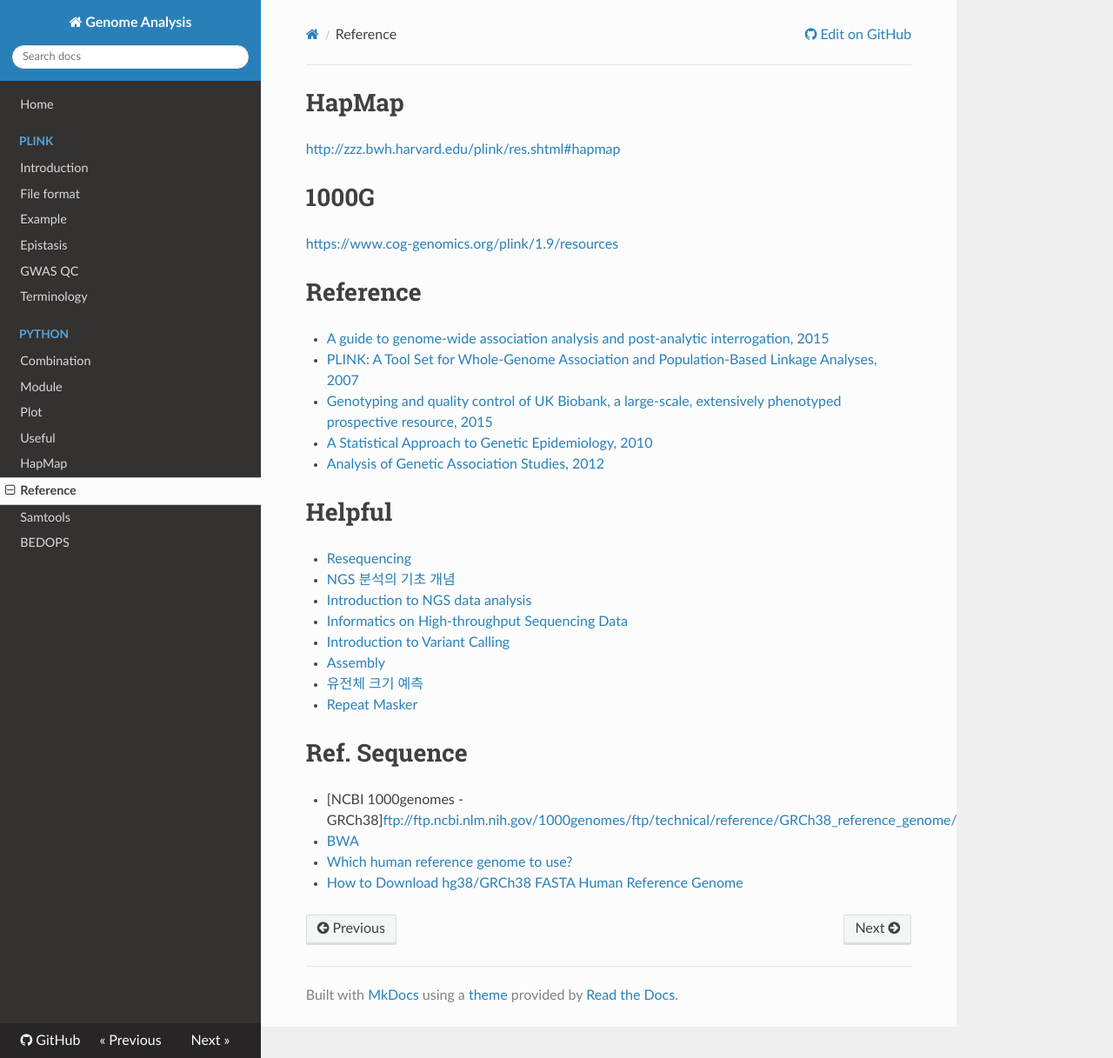
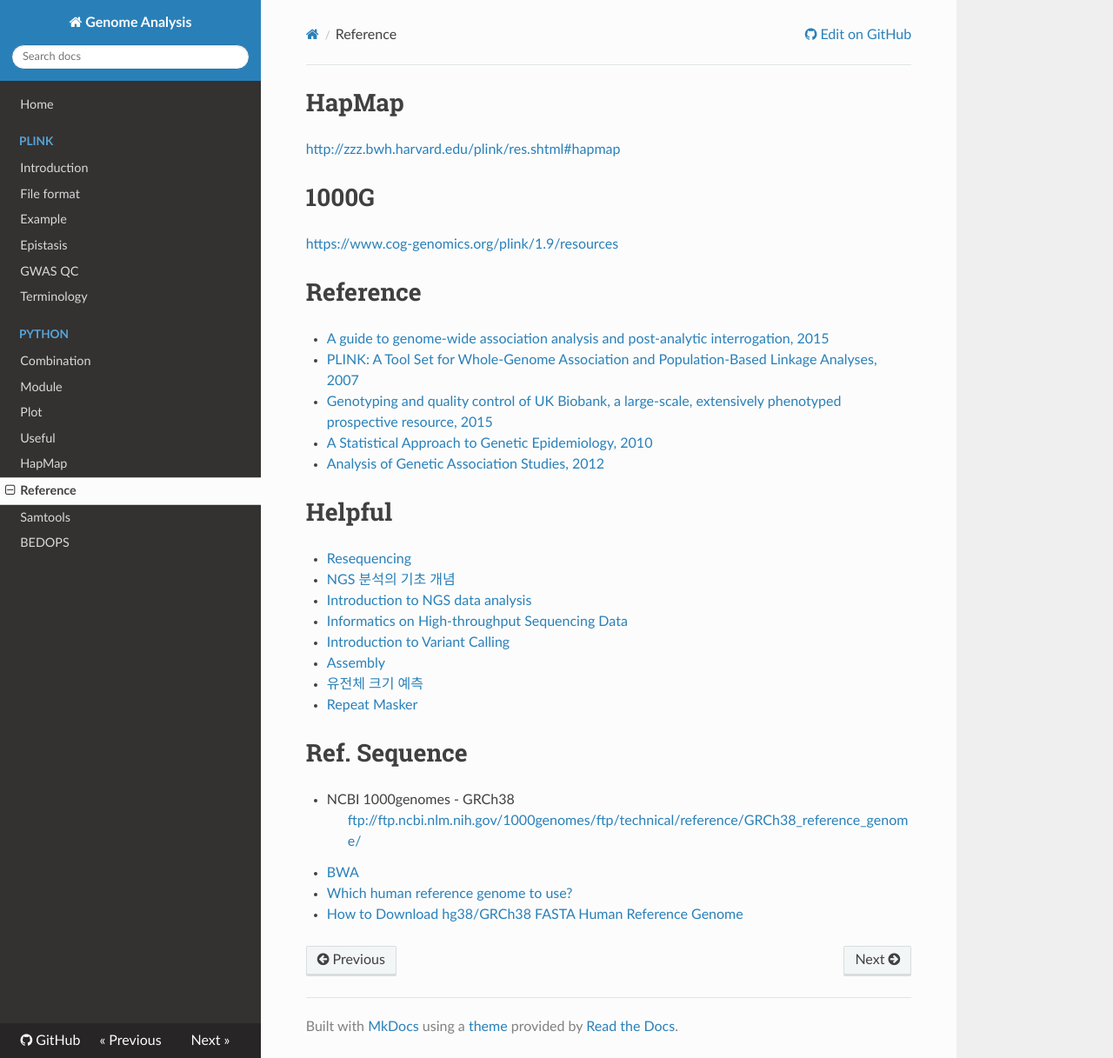
Before and after one commit to WonyoungCho/plink, an MkDocs documentation site: the page built from docs/data_ref.md, in a window 1280 px wide and 1217 px high. Shown: the whole window at 87% size. Built offline with MkDocs 1.6.1, drawn with Linux system fonts in a browser that asks for light colours; nearby versions of some CDN libraries; old or Windows-style settings are respelled for this version of MkDocs; some of the changed lines change nothing that is shown.

Commit message:
Update data_ref.md

```diff
--- a/docs/data_ref.md
+++ b/docs/data_ref.md
@@ -23,7 +23,8 @@
 
 # Ref. Sequence
 
-- [NCBI 1000genomes - GRCh38]<ftp://ftp.ncbi.nlm.nih.gov/1000genomes/ftp/technical/reference/GRCh38_reference_genome/>
+- NCBI 1000genomes - GRCh38
+> <ftp://ftp.ncbi.nlm.nih.gov/1000genomes/ftp/technical/reference/GRCh38_reference_genome/>
 - [BWA](https://github.com/lh3/bwa/blob/master/bwakit/run-gen-ref)
 - [Which human reference genome to use?](http://lh3.github.io/2017/11/13/which-human-reference-genome-to-use)
 - [How to Download hg38/GRCh38 FASTA Human Reference Genome](https://www.gungorbudak.com/blog/2018/05/16/how-to-download-hg38-grch38-fasta-human-reference-genome/)
```
